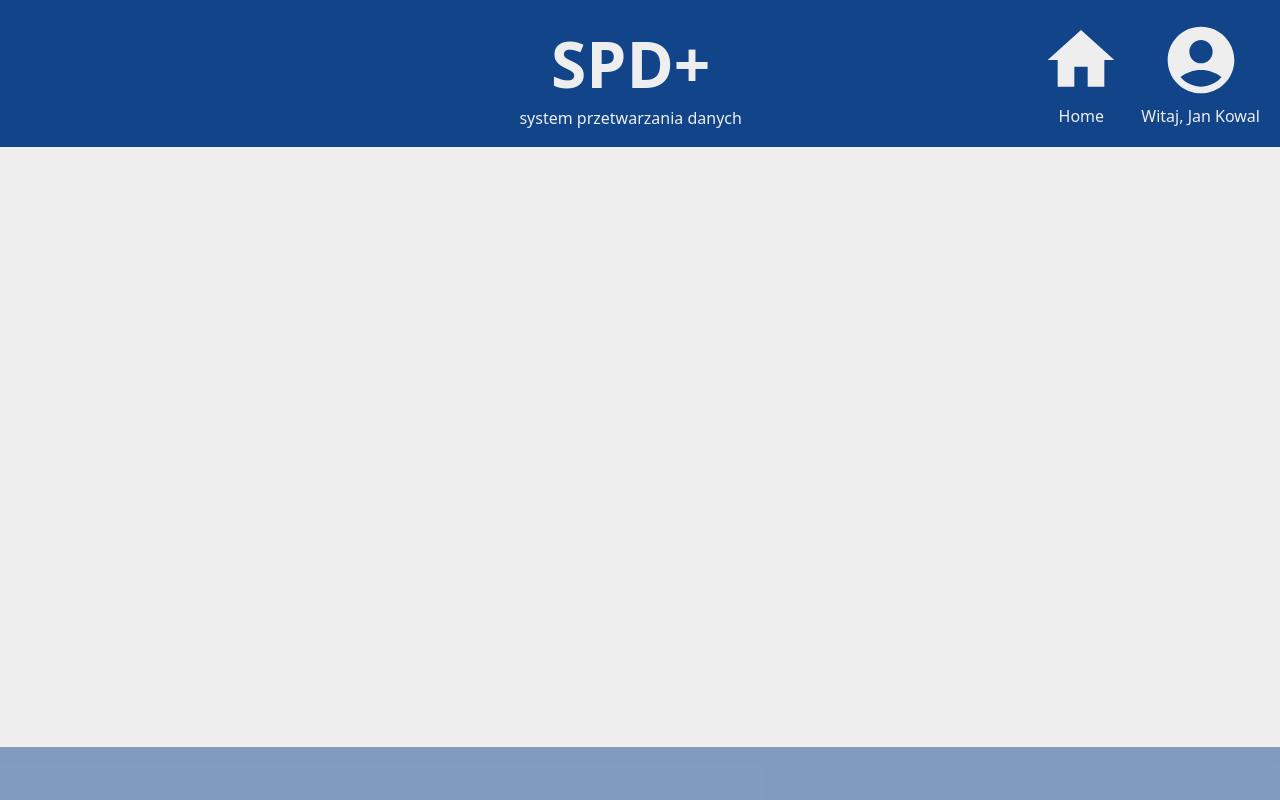
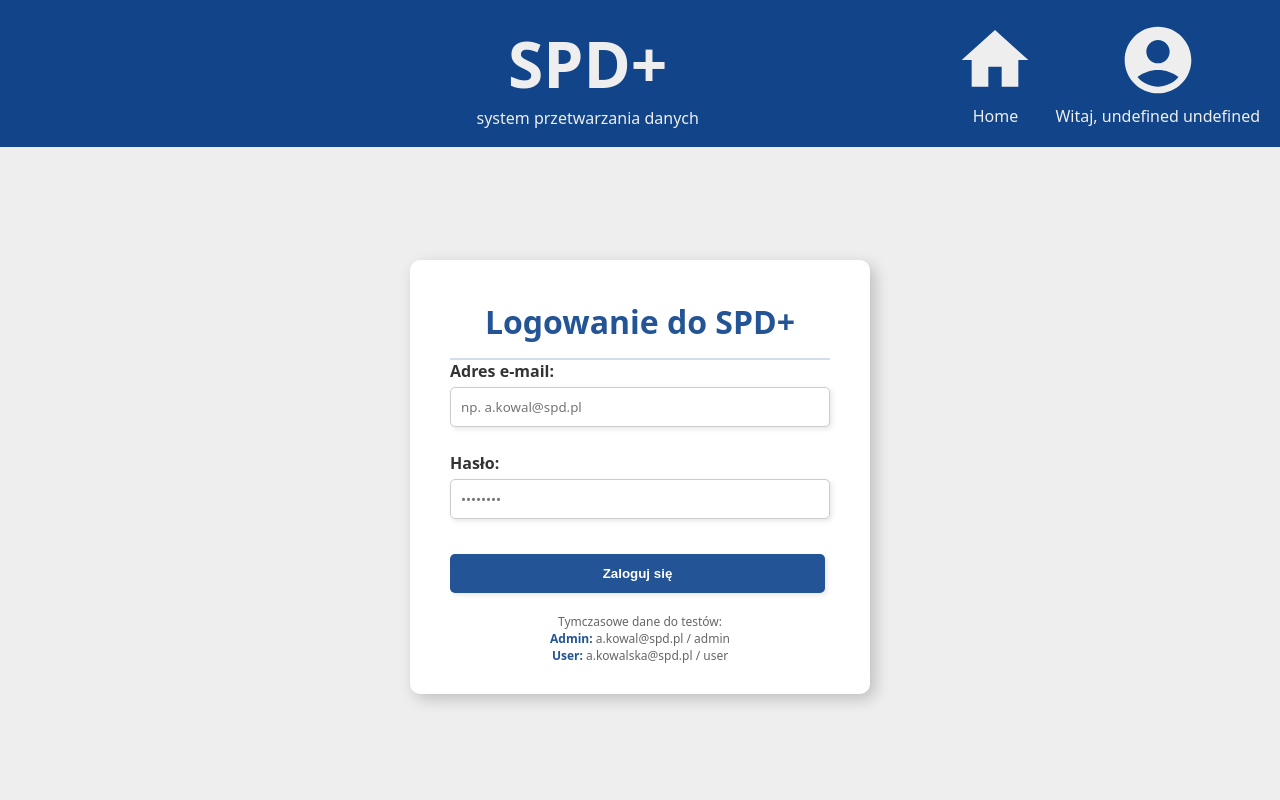
Before and after one commit to N1k1f0r/Praktyka, a React (Vite) app: page /login in a window 1280 px wide. Shown: the top 800 px of the page. Built offline with nearby package versions, Linux system fonts and the light colour scheme.

Commit message:
working on login

```diff
--- a/src/App.jsx
+++ b/src/App.jsx
@@ -5,9 +5,9 @@ import Header from "./components/Header"
 import Main from "./pages/Main.jsx"
 import Footer from "./components/Footer"
 import Navbar from './components/Navbar';
-import Tabela from './components/Tabela.jsx';
-import Tabela2 from './components/Tabela2.jsx';
-import Tabela3 from './pages/KartotekaList.jsx';
+// import Tabela from './components/Tabela.jsx';
+// import Tabela2 from './components/Tabela2.jsx';
+// import Tabela3 from './pages/KartotekaList.jsx';
 import Tabela4 from './pages/MUITabela.jsx';
 import KartotekaDetails from './pages/KartotekaDetails.jsx';
 import AddKartotekaItem from './components/AddKartotekaItem';
@@ -15,9 +15,12 @@ import KartotekaEdit from './pages/KartotekaEdit.jsx';
 import {data} from './data/daneKartotek.js'
 import KartotekaList from './pages/KartotekaList.jsx';
 import Kartoteki from './pages/Kartoteki.jsx';
+import { AuthProvider } from './context/AuthContext.jsx';
+import Login from './pages/Login.jsx';
 
 function App() {
   return (
+    <AuthProvider>
       <Router>
         <Header/>
         {/* <Navbar/> */}
@@ -32,11 +35,13 @@ function App() {
           {/* <Route path='/tabela2' element={<Tabela2 data={data}/>}/> */}
           <Route path='/kartotekaList' element={<KartotekaList data={data}/>}/>
           {/* <Route path='/tabela4' element={<Tabela4 data={data}/>}/> */}
+          <Route path='/login' element={<Login/>}/>
         </Routes>
         </div>
         <Footer/>
 
       </Router>
+    </AuthProvider>
   )
 }
 export default App
--- a/src/components/Header.jsx
+++ b/src/components/Header.jsx
@@ -3,9 +3,9 @@ import { Link } from 'react-router-dom'
 import '../styles/header-style.css'
 import AccountCircleIcon from '@mui/icons-material/AccountCircle';
 import HomeIcon from '@mui/icons-material/Home';
-let zalogowany=true
-const user={name:'Jan',lastname:'Kowal', role:'Admin'}
+import { useAuth } from '../context/AuthContext';
 function Header() {
+  const {user,isLoggedIn,logout}=useAuth();
   return (
     <div className='header'>
       <div style={{width:'240px'}}></div>
@@ -21,7 +21,7 @@ function Header() {
         <div className='account'>
           <AccountCircleIcon/>
             <p>
-              {zalogowany?'Witaj, '+user.name+' '+user.lastname:'Zaloguj'}
+              {isLoggedIn?'Witaj, '+user.firstname+' '+user.lastname:'Zaloguj'}
             </p>
         </div>
       </div>
--- /dev/null
+++ b/src/context/AuthContext.jsx
@@ -0,0 +1,43 @@
+import React, { createContext, useContext, useState, useEffect } from 'react';
+import usersData from '../data/users.json';
+
+const AuthContext = createContext();
+
+export function AuthProvider({ children }) {
+  const [user, setUser] = useState(null); // null = nikt nie jest zalogowany
+
+  useEffect(() => {
+    const savedUser = localStorage.getItem('spd_user');
+    if (savedUser) {
+      setUser(JSON.parse(savedUser));
+    } else {
+      setUser(usersData[0]);
+    }
+  }, []);
+
+  const login = (emailInput, passwordInput) => {
+    const foundUser = usersData.find(
+        (u) => u.email === emailInput && u.password === passwordInput
+    );
+
+    if (foundUser) {
+        setUser(foundUser);
+        localStorage.setItem('spd_user', JSON.stringify(foundUser));
+        return true;
+    }
+    return false;
+    };
+
+  const logout = () => {
+    setUser(null);
+    localStorage.removeItem('spd_user');
+  };
+
+  return (
+    <AuthContext.Provider value={{ user, isLoggedIn: !!user, login, logout }}>
+      {children}
+    </AuthContext.Provider>
+  );
+}
+
+export const useAuth = () => useContext(AuthContext);
--- /dev/null
+++ b/src/pages/Login.jsx
@@ -0,0 +1,110 @@
+import React, { useState } from 'react';
+import { useNavigate } from 'react-router-dom';
+import { useAuth } from '../context/AuthContext';
+
+function Login() {
+  const [email, setEmail] = useState('');
+  const [password, setPassword] = useState('');
+  const [error, setError] = useState('');
+
+  const { login } = useAuth();
+  const navigate = useNavigate();
+
+  const handleSubmit = (e) => {
+    e.preventDefault(); // Zapobiega przeładowaniu strony
+    setError('');
+
+    // Wywołujemy funkcję logującą z AuthContext
+    const success = login(email, password);
+
+    if (success) {
+      navigate('/'); // Sukces! Wracamy na główny dashboard
+    } else {
+      setError('Nieprawidłowy adres e-mail lub hasło!');
+    }
+  };
+
+  return (
+    <div style={{
+      display: 'flex',
+      justifyContent: 'center',
+      alignItems: 'center',
+      minHeight: '70vh',
+      backgroundColor: '#eee'
+    }}>
+      <div style={{
+        backgroundColor: '#fff',
+        padding: '30px 40px',
+        borderRadius: '10px',
+        boxShadow: '5px 5px 15px rgba(0,0,0,0.2)',
+        width: '100%',
+        maxWidth: '380px'
+      }}>
+        <h2 style={{ color: '#225496', marginTop: 0, textAlign: 'center', borderBottom: '2px solid #22549633', paddingBottom: '15px' }}>
+          Logowanie do SPD+
+        </h2>
+
+        {error && (
+          <div style={{ backgroundColor: '#ff6b6b', color: '#fff', padding: '10px', borderRadius: '5px', marginBottom: '15px', fontSize: '14px', textAlign: 'center' }}>
+            {error}
+          </div>
+        )}
+
+        <form onSubmit={handleSubmit} style={{ display: 'flex', flexDirection: 'column', gap: '15px' }}>
+          <div>
+            <label style={{ display: 'block', fontWeight: 'bold', marginBottom: '5px', color: '#333' }}>
+              Adres e-mail:
+            </label>
+            <input
+              type="email"
+              placeholder="np. a.kowal@spd.pl"
+              value={email}
+              onChange={(e) => setEmail(e.target.value)}
+              required
+              style={{ width: '100%', padding: '10px', borderRadius: '5px', border: '1px solid #ccc', boxSizing: 'border-box' }}
+            />
+          </div>
+
+          <div>
+            <label style={{ display: 'block', fontWeight: 'bold', marginBottom: '5px', color: '#333' }}>
+              Hasło:
+            </label>
+            <input
+              type="password"
+              placeholder="••••••••"
+              value={password}
+              onChange={(e) => setPassword(e.target.value)}
+              required
+              style={{ width: '100%', padding: '10px', borderRadius: '5px', border: '1px solid #ccc', boxSizing: 'border-box' }}
+            />
+          </div>
+
+          <button
+            type="submit"
+            style={{
+              backgroundColor: '#225496',
+              color: '#fff',
+              border: 'none',
+              padding: '12px',
+              borderRadius: '5px',
+              fontWeight: 'bold',
+              cursor: 'pointer',
+              marginTop: '10px',
+              transition: 'background 0.2s'
+            }}
+          >
+            Zaloguj się
+          </button>
+        </form>
+
+        <div style={{ marginTop: '20px', fontSize: '12px', color: '#666', textAlign: 'center' }}>
+          <p>Tymczasowe dane do testów:</p>
+          <p><strong>Admin:</strong> a.kowal@spd.pl / admin</p>
+          <p><strong>User:</strong> a.kowalska@spd.pl / user</p>
+        </div>
+      </div>
+    </div>
+  );
+}
+
+export default Login;
--- a/src/styles/header-style.css
+++ b/src/styles/header-style.css
@@ -17,8 +17,6 @@
     gap: 20px;
     padding: 20px;
 }
-.menu{
-}
 .menu svg{
     font-size: 80px !important;
 }
```
Lines whose indentation alone changed are shown as unchanged.
